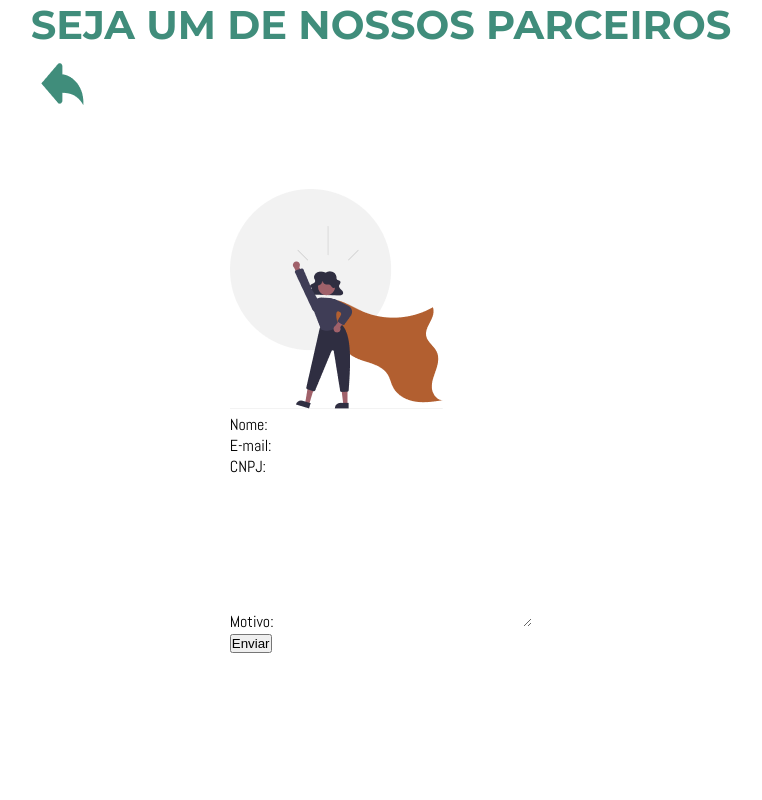
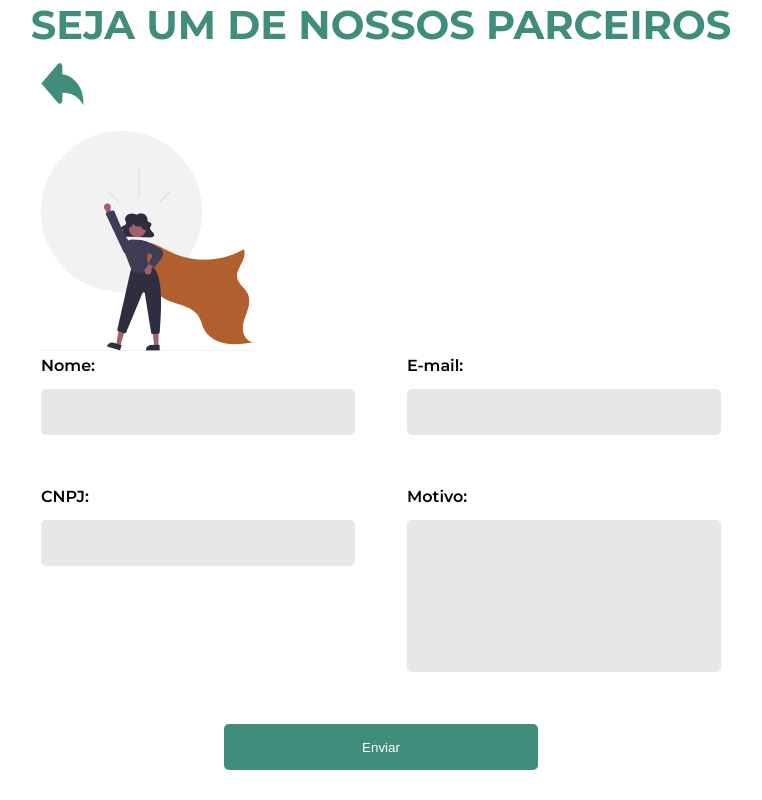
Before and after one commit to HasegawaTaizou/green_world, a plain HTML site: page be_one_of_our_partners.html in a window 1280 px wide. Shown: the whole page, without its empty margins (259-1021 px from the left). Drawn offline with Linux system fonts and the light colour scheme.

Commit message:
adding styles

```diff
--- a/be_one_of_our_partners.html
+++ b/be_one_of_our_partners.html
@@ -20,7 +20,7 @@
     <link rel="stylesheet" href="./css/reset.css" />
     <link rel="stylesheet" href="./css/generalStyle.css" />
     <link rel="stylesheet" href="./css/limitsSizeStyle.css" />
-    <link rel="stylesheet" href="./css/ourPartnersResponsiveStyle.css">
+    <link rel="stylesheet" href="./css/beOneOfOurPartnersStyle.css">
     <title>Distribuição de cestas básicas</title>
   </head>
   <body>
--- a/css/beOneOfOurPartnersStyle.css
+++ b/css/beOneOfOurPartnersStyle.css
@@ -1,3 +1,79 @@
-.be-one-of-our-partners-form > input, textarea {
-    background-color: var(--input-background-color);
+input {
+  border-radius: 5px;
+  width: 314px;
+  height: 46px;
 }
+
+label {
+  font-family: 'Montserrat';
+  font-weight: 600;
+}
+
+.be-one-of-our-partners-form {
+  display: grid;
+  grid-template-columns: auto auto;
+  grid-template-rows: auto auto;
+  grid-template-areas:
+    'name email'
+    'cnpj reason'
+    'button button';
+  justify-items: center;
+  gap: 52px;
+}
+
+.form__name-container {
+  grid-area: name;
+  display: flex;
+  flex-direction: column;
+  gap: 14px;
+}
+
+.name__input {
+  background-color: var(--input-background-color);
+}
+
+.form__email-container {
+  grid-area: email;
+  display: flex;
+  flex-direction: column;
+  gap: 14px;
+}
+
+.email__input {
+  background-color: var(--input-background-color);
+}
+
+.form__cnpj-container {
+  grid-area: cnpj;
+  display: flex;
+  flex-direction: column;
+  gap: 14px;
+}
+
+.cnpj__input {
+  background-color: var(--input-background-color);
+}
+
+.form__reason-container {
+  grid-area: reason;
+  display: flex;
+  flex-direction: column;
+  gap: 14px;
+}
+
+.reason__textarea {
+  border-radius: 5px;
+  background-color: var(--input-background-color);
+  resize: none;
+  width: 314px;
+  height: 152px;
+}
+
+.reason__button {
+  grid-area: button;
+  width: 314px;
+  height: 46px;
+  background: #408d7b;
+  border-radius: 5px;
+  color: #fff;
+}
--- a/css/reset.css
+++ b/css/reset.css
@@ -45,3 +45,8 @@ textarea {
   border: 0;
   outline: 0;
 }
+
+button {
+  outline: 0;
+  border: 0;
+}
```
